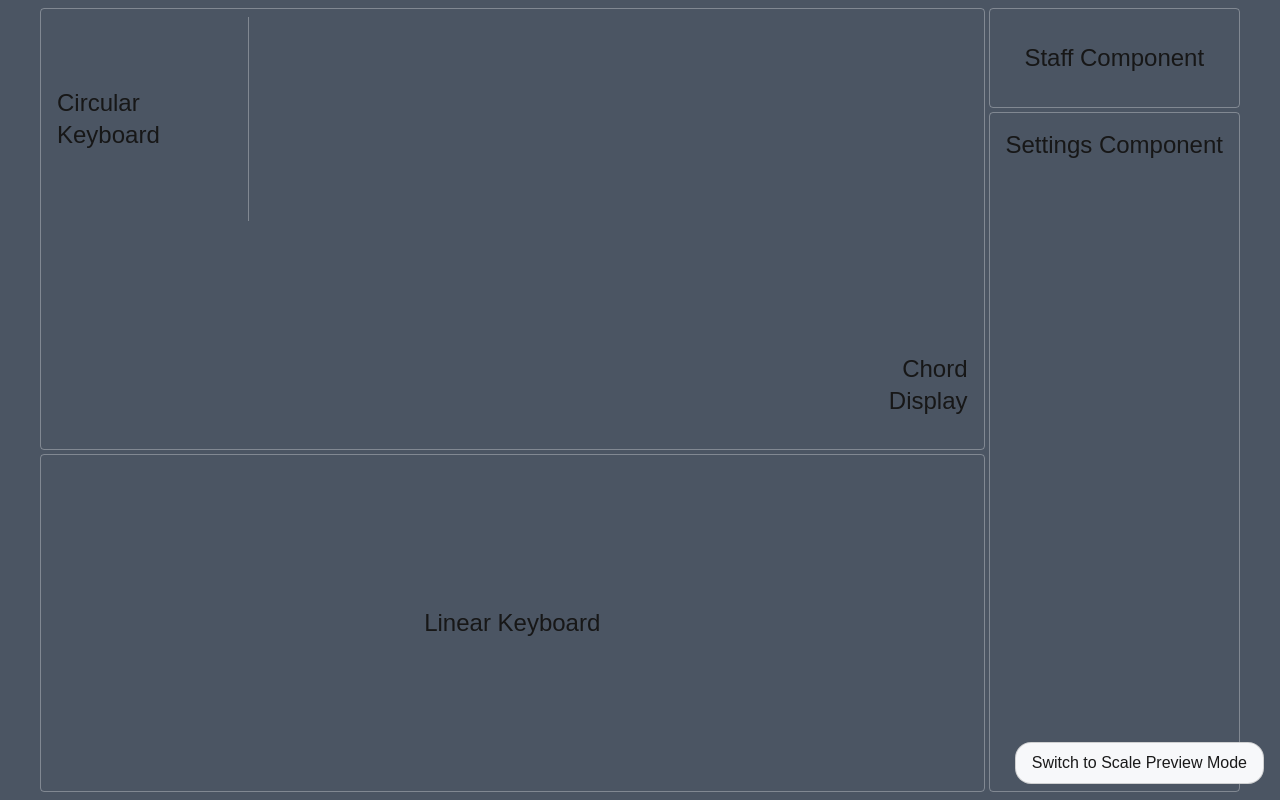
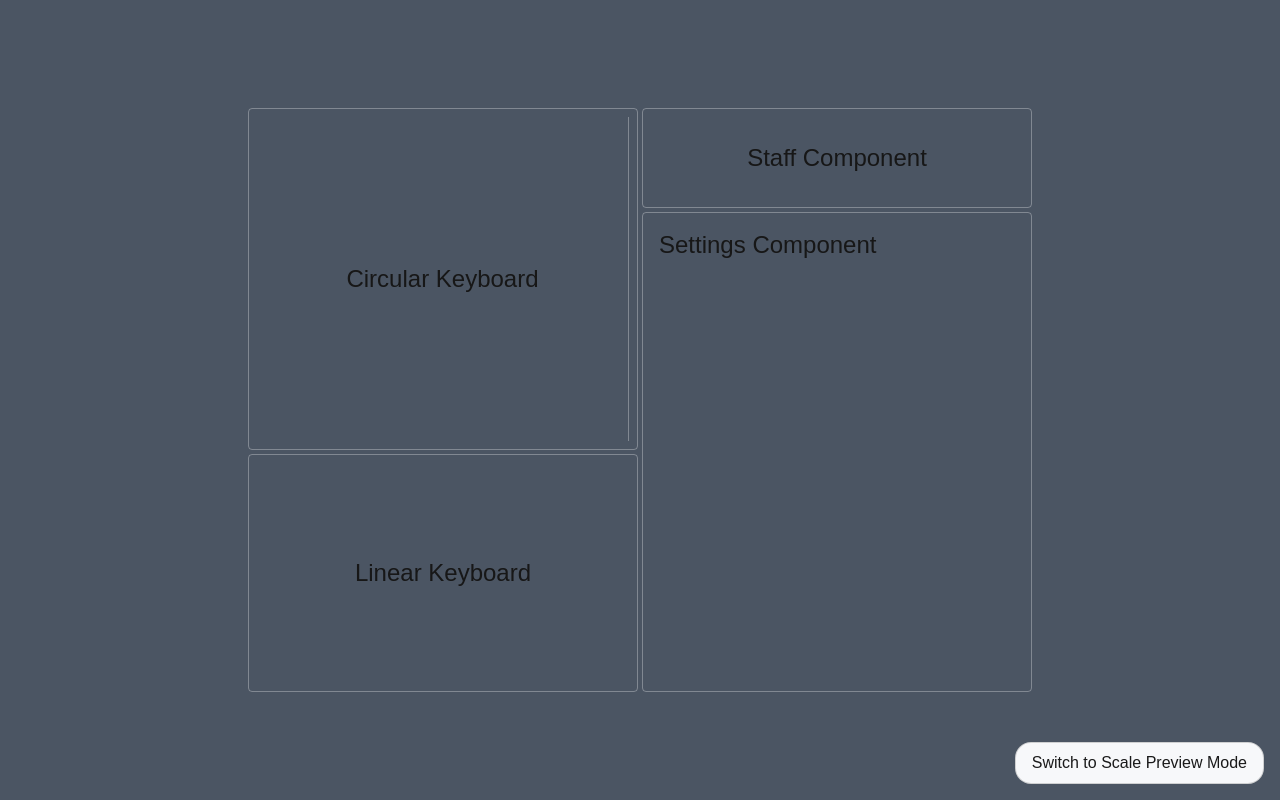
Before and after one commit to alekslovestech/chromatic-circle-next, a Next.js app: page /default in a window 1280 px wide. Built offline with nearby package versions, Linux system fonts and the light colour scheme.

Commit message:
Feature/progress6 (#20)
* separate layout constants from others

* improve desktop layout

* better icon for FB

```diff
--- a/src/app/advanced/page.tsx
+++ b/src/app/advanced/page.tsx
@@ -1,6 +1,11 @@
 "use client";
 
-import { COMMON_STYLES, STAFF_HEIGHT_PX } from "@/lib/constants";
+import { COMMON_STYLES } from "@/lib/constants";
+import {
+  STAFF_HEIGHT_PX,
+  GRID_COLUMNS,
+  LAYOUT_CONSTRAINTS,
+} from "@/lib/layout-constants";
 import Link from "next/link";
 import { useIsLandscape } from "@/lib/hooks/useIsLandscape";
 import { GlobalModeButton } from "@/components/Buttons/GlobalModeButton";
@@ -17,17 +22,21 @@ export default function AdvancedPage() {
                               'circular circular sidebar sidebar'
                               'circular circular linear linear'
                               'circular circular linear linear'`;
-  const gridCols = isLandscape ? "4fr 1fr" : "1fr 1fr";
+  const gridCols = isLandscape ? GRID_COLUMNS.landscape : GRID_COLUMNS.portrait;
   const gridRows = isLandscape ? gridRowsLandscape : gridRowsPortrait;
   const gridAreas = isLandscape ? gridAreasLandscape : gridAreasPortrait;
   return (
-    <div className="mx-auto max-w-7x1 px-4 md:px-6 lg:px-8 min-h-screen bg-gray-500">
+    <div className="mx-auto max-w-7xl px-4 md:px-6 lg:px-8 min-h-screen bg-gray-500 flex items-center justify-center">
       <div
-        className="grid h-screen p-2 gap-1 overflow-hidden"
+        className="grid p-2 gap-1 overflow-hidden"
         style={{
           gridTemplateColumns: gridCols,
           gridTemplateRows: gridRows,
           gridTemplateAreas: gridAreas,
+          maxWidth: LAYOUT_CONSTRAINTS.maxWidth,
+          maxHeight: LAYOUT_CONSTRAINTS.maxHeight,
+          width: "100%",
+          height: "100vh",
         }}
       >
         <div className={COMMON_STYLES.staff} style={{ gridArea: "staff" }}>
--- a/src/app/default/page.tsx
+++ b/src/app/default/page.tsx
@@ -1,5 +1,10 @@
 "use client";
-import { COMMON_STYLES, STAFF_HEIGHT_PX } from "@/lib/constants";
+import { COMMON_STYLES } from "@/lib/constants";
+import {
+  STAFF_HEIGHT_PX,
+  GRID_COLUMNS,
+  LAYOUT_CONSTRAINTS,
+} from "@/lib/layout-constants";
 import { useIsLandscape } from "@/lib/hooks/useIsLandscape";
 import { GlobalModeButton } from "@/components/Buttons/GlobalModeButton";
 import Link from "next/link";
@@ -17,18 +22,22 @@ export default function Home() {
   const gridAreasLandscape = `'circular circular staff staff'
                               'circular circular settings settings'
                               'linear linear settings settings'`;
-  const gridCols = isLandscape ? "4fr 1fr" : "1fr 1fr";
+  const gridCols = isLandscape ? GRID_COLUMNS.landscape : GRID_COLUMNS.portrait;
   const gridAreas = isLandscape ? gridAreasLandscape : gridAreasPortrait;
   const gridRows = isLandscape ? gridRowsLandscape : gridRowsPortrait;
 
   return (
-    <div className="mx-auto max-w-7x1 px-4 md:px-6 lg:px-8 min-h-screen bg-gray-600">
+    <div className="mx-auto max-w-7xl px-4 md:px-6 lg:px-8 min-h-screen bg-gray-600 flex items-center justify-center">
       <div
-        className="grid h-screen p-2 gap-1 overflow-hidden"
+        className="grid p-2 gap-1 overflow-hidden"
         style={{
           gridTemplateColumns: gridCols,
           gridTemplateRows: gridRows,
           gridTemplateAreas: gridAreas,
+          maxWidth: LAYOUT_CONSTRAINTS.maxWidth,
+          maxHeight: LAYOUT_CONSTRAINTS.maxHeight,
+          width: "100%",
+          height: "100vh",
         }}
       >
         <div className={COMMON_STYLES.staff} style={{ gridArea: "staff" }}>
--- a/src/components/Common/ButtonTypes.ts
+++ b/src/components/Common/ButtonTypes.ts
@@ -3,7 +3,7 @@ export type ButtonDensity = "compact" | "comfortable" | "standard";
 export type ButtonSize = "sm" | "md" | "lg";
 
 export const BASE_STYLES =
-  "rounded-2xl border border-serenity-transparent1 bg-serenity-light text-serenity-textblack hover:bg-serenity-transparent1";
+  "rounded-2xl border border-serenity-transparent1 bg-serenity-light text-serenity-textblack hover:bg-serenity-dark";
 
 export const VARIANTS: Record<ButtonVariant, string> = {
   option: "bg-serenity-light text-serenity-textblack",
--- a/src/lib/constants.ts
+++ b/src/lib/constants.ts
@@ -1,9 +1,6 @@
-export const STAFF_HEIGHT_PX = "100px";
-
 export const COMMON_STYLES = {
   staff: "flex justify-center items-center px-5 border border-white/30 rounded",
-  circular:
-    "grid grid-cols-[200px_1fr] p-2 overflow-hidden max-h-full border border-white/30 rounded",
+  circular: "p-2 overflow-hidden max-h-full border border-white/30 rounded",
   linear:
     "w-full h-full flex items-center justify-center overflow-hidden border border-white/30 rounded",
   settings:
--- /dev/null
+++ b/src/lib/layout-constants.ts
@@ -0,0 +1,11 @@
+export const STAFF_HEIGHT_PX = "100px";
+
+export const LAYOUT_CONSTRAINTS = {
+  maxWidth: "800px",
+  maxHeight: "600px",
+} as const;
+
+export const GRID_COLUMNS = {
+  landscape: "1fr 1fr 1fr 1fr",
+  portrait: "1fr 1fr",
+} as const;
--- a/src/lib/metadata.ts
+++ b/src/lib/metadata.ts
@@ -32,9 +32,9 @@ export const baseMetadata: Metadata = {
     url: "https://chromatic-circle-next.vercel.app",
     images: [
       {
-        url: "https://chromatic-circle-next.vercel.app/icon-256.png",
-        width: 256,
-        height: 256,
+        url: "https://chromatic-circle-next.vercel.app/opengraph-image.png",
+        width: 1200,
+        height: 630,
         alt: "Chromatic Circle Icon",
       },
     ],
```
Also changed, not shown: scripts/generate-icons.ts (+16 -3 lines), 1 other file (tests, documents, lock files or other folders).
